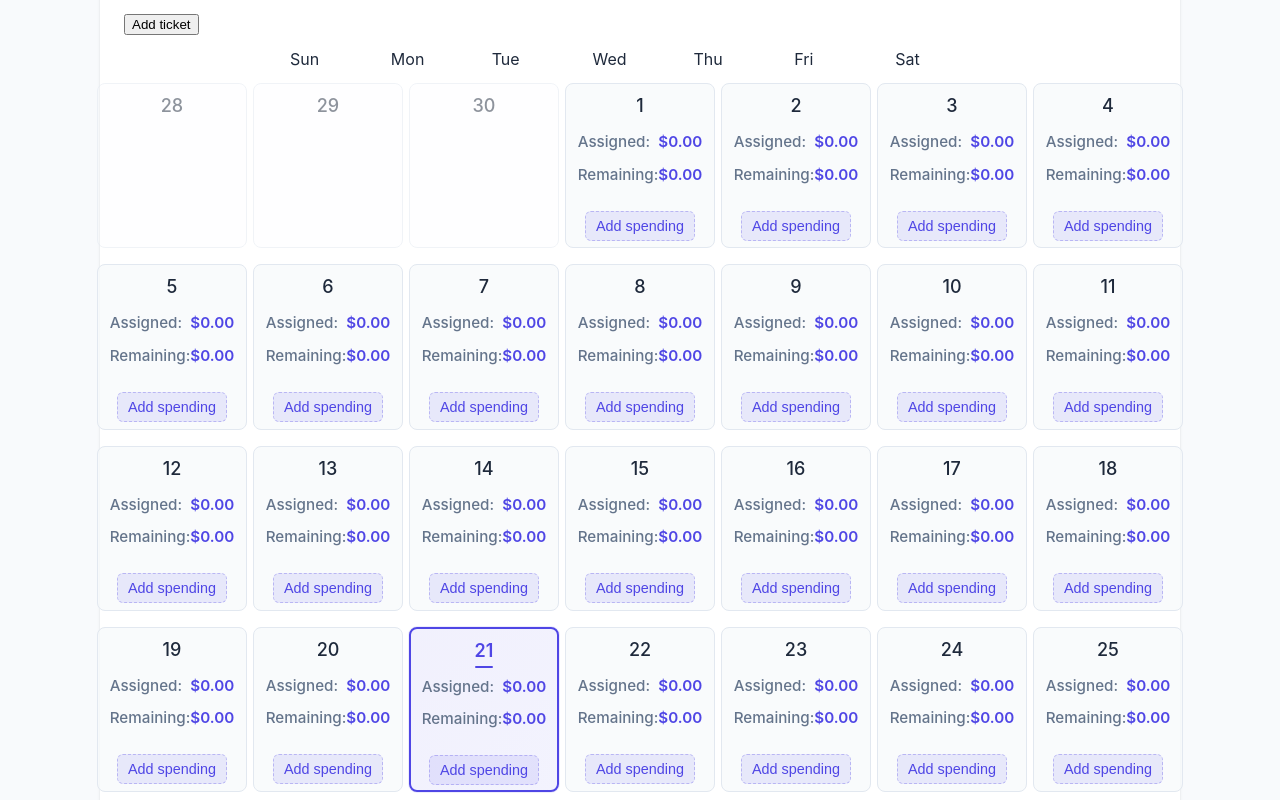
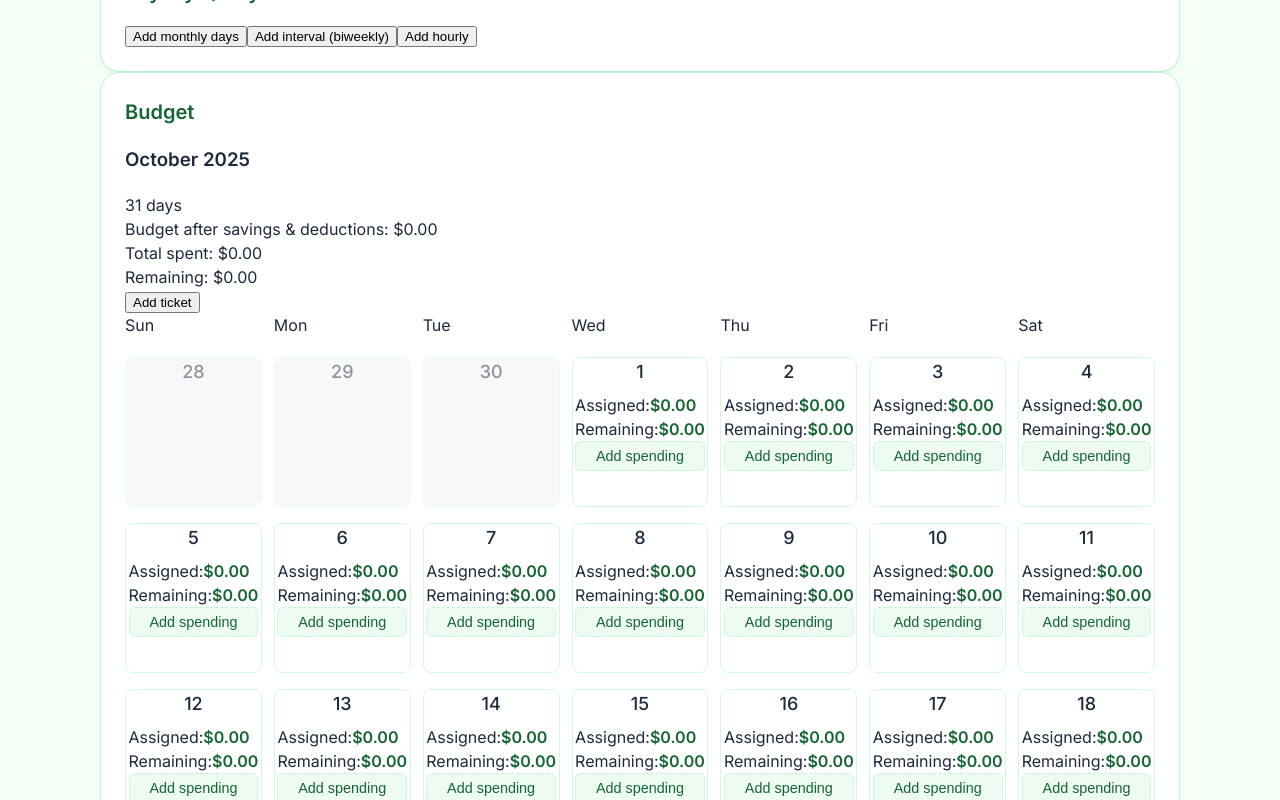
Before and after one commit to kate-emanuel/fun-finances, a React (Vite) app: page / in a window 1280 px wide. Shown: the part 600-1400 px from the top of the page. Built offline with nearby package versions, Linux system fonts and the light colour scheme.

Commit message:
change theme

```diff
--- a/src/components/GoalBudget.jsx
+++ b/src/components/GoalBudget.jsx
@@ -1,6 +1,6 @@
 import React, { useState } from 'react';
 
-const CATEGORIES = [
+const DEFAULT_CATEGORIES = [
   'fixed',
   'variable',
   'debt',
@@ -18,9 +18,12 @@ function GoalBudget({ lineItems, setLineItems }) {
     }
     setEditingIdx(null);
   };
+  const [categories, setCategories] = useState(DEFAULT_CATEGORIES);
+  const [newCategory, setNewCategory] = useState('');
+  const [showCategoryManager, setShowCategoryManager] = useState(false);
   const [editingIdx, setEditingIdx] = useState(null);
-  const [editItem, setEditItem] = useState({ name: '', amount: '' });
-  const [newItem, setNewItem] = useState({ name: '', amount: '', category: CATEGORIES[0] });
+  const [editItem, setEditItem] = useState({ name: '', amount: '', category: categories[0] });
+  const [newItem, setNewItem] = useState({ name: '', amount: '', category: categories[0] });
   const [goalIncome, setGoalIncome] = useState('');
 
   // Calculate total of all line items except 'extra'
@@ -34,7 +37,20 @@ function GoalBudget({ lineItems, setLineItems }) {
   const addLineItem = () => {
     if (!newItem.name || !newItem.amount || !newItem.category) return;
     setLineItems([...lineItems, { ...newItem, amount: Number(newItem.amount) }]);
-    setNewItem({ name: '', amount: '', category: CATEGORIES[0] });
+    setNewItem({ name: '', amount: '', category: categories[0] });
+  }
+
+  const handleAddCategory = () => {
+    const cat = newCategory.trim().toLowerCase();
+    if (!cat || categories.includes(cat) || cat === 'extra') return;
+    setCategories([...categories.slice(0, -1), cat, 'extra']);
+    setNewCategory('');
+  };
+
+  const handleRemoveCategory = (cat) => {
+    if (cat === 'extra') return;
+    setCategories(categories.filter(c => c !== cat));
+    // Optionally, update lineItems to remove or reassign items with this category
   };
 
   const handleChange = (e) => {
@@ -42,30 +58,30 @@ function GoalBudget({ lineItems, setLineItems }) {
     setNewItem({ ...newItem, [name]: value });
   };
 
-  const grouped = CATEGORIES.map(cat => ({
+  const grouped = categories.map(cat => ({
     category: cat,
     items: lineItems.filter(item => item.category === cat)
   }));
 
   const handleEditClick = (item, idx) => {
     setEditingIdx(idx);
-    setEditItem({ name: item.name, amount: item.amount });
-  };
+    setEditItem({ name: item.name, amount: item.amount, category: item.category });
+  }
 
   const handleEditChange = (e) => {
     const { name, value } = e.target;
     setEditItem({ ...editItem, [name]: value });
-  };
+  }
 
   const handleEditSave = (cat, idx) => {
     const updated = [...lineItems];
     const itemIdx = lineItems.findIndex((item, i) => item.category === cat && i === idx);
     if (itemIdx !== -1) {
-      updated[itemIdx] = { ...updated[itemIdx], name: editItem.name, amount: Number(editItem.amount) };
+      updated[itemIdx] = { ...updated[itemIdx], name: editItem.name, amount: Number(editItem.amount), category: editItem.category };
       setLineItems(updated);
     }
     setEditingIdx(null);
-  };
+  }
 
   const handleEditCancel = () => {
     setEditingIdx(null);
@@ -74,6 +90,38 @@ function GoalBudget({ lineItems, setLineItems }) {
   return (
     <div className="goal-budget-card">
       <h2>Goal Budget</h2>
+      <div className="category-manager" style={{ marginBottom: 20, padding: 8, border: '1px solid #eee', borderRadius: 8 }}>
+        <button
+          onClick={() => setShowCategoryManager(v => !v)}
+          style={{ marginBottom: 8, background: 'none', border: 'none', color: '#4f46e5', fontWeight: 'bold', cursor: 'pointer', fontSize: 16 }}
+        >
+          {showCategoryManager ? '▼' : '▶'} Manage Categories
+        </button>
+        {showCategoryManager && (
+          <div>
+            <div style={{ display: 'flex', alignItems: 'center', gap: 8 }}>
+              <input
+                type="text"
+                value={newCategory}
+                onChange={e => setNewCategory(e.target.value)}
+                placeholder="Add new category"
+                style={{ width: 160 }}
+              />
+              <button onClick={handleAddCategory}>Add Category</button>
+            </div>
+            <div style={{ marginTop: 8 }}>
+              {categories.map(cat => (
+                <span key={cat} style={{ display: 'inline-block', marginRight: 10, marginBottom: 4, padding: '2px 8px', background: '#f3f3f3', borderRadius: 6 }}>
+                  {cat.charAt(0).toUpperCase() + cat.slice(1)}
+                  {cat !== 'extra' && (
+                    <button onClick={() => handleRemoveCategory(cat)} style={{ marginLeft: 6, color: 'red', border: 'none', background: 'none', cursor: 'pointer' }}>×</button>
+                  )}
+                </span>
+              ))}
+            </div>
+          </div>
+        )}
+      </div>
       <div className="goal-income-field" style={{ marginBottom: 16 }}>
         <label>
           Monthly Income:
@@ -101,7 +149,7 @@ function GoalBudget({ lineItems, setLineItems }) {
           placeholder="Amount"
         />
         <select name="category" value={newItem.category} onChange={handleChange}>
-          {CATEGORIES.map(cat => (
+          {categories.map(cat => (
             <option key={cat} value={cat}>{cat.charAt(0).toUpperCase() + cat.slice(1)}</option>
           ))}
         </select>
@@ -129,6 +177,16 @@ function GoalBudget({ lineItems, setLineItems }) {
                         onChange={handleEditChange}
                         style={{ width: 80, marginLeft: 8 }}
                       />
+                      <select
+                        name="category"
+                        value={editItem.category}
+                        onChange={handleEditChange}
+                        style={{ marginLeft: 8 }}
+                      >
+                        {categories.map(cat => (
+                          <option key={cat} value={cat}>{cat.charAt(0).toUpperCase() + cat.slice(1)}</option>
+                        ))}
+                      </select>
                       <button onClick={() => handleEditSave(group.category, idx)} style={{ marginLeft: 8 }}>Save</button>
                       <button onClick={handleEditCancel} style={{ marginLeft: 4 }}>Cancel</button>
                       <button onClick={() => handleEditDelete(group.category, idx)} style={{ marginLeft: 4, color: 'red' }}>Delete</button>
--- a/src/styles.css
+++ b/src/styles.css
@@ -1,124 +1,16 @@
-.day-content {
-  display: flex;
-  flex-direction: column;
-  gap: 8px;
-  margin-top: 4px;
-}
-.budget-row {
-  display: flex;
-  justify-content: space-between;
-  align-items: center;
-  font-size: 0.95rem;
-  margin-bottom: 2px;
-}
-.budget-label {
-  color: var(--text-light);
-  font-weight: 500;
-}
-.budget-value {
-  font-weight: 600;
-  color: var(--accent);
-}
-.spending-section {
-  margin-top: 6px;
-  margin-bottom: 2px;
-  width: 100%;
-  display: flex;
-  justify-content: center;
-}
-.tickets-list {
-  margin-top: 6px;
-  padding-top: 4px;
-  border-top: 1px solid var(--border);
-}
 @import url('https://fonts.googleapis.com/css2?family=Inter:wght@400;500;600&display=swap');
 
 :root {
-  --bg: #f8fafc;
+  --bg: #f6fff7;
   --card: #ffffff;
-  --accent: #4f46e5;
-  --accent-light: #818cf8;
+  --accent: #22c55e;
+  --accent-light: #bbf7d0;
+  --accent-dark: #166534;
   --text: #1e293b;
   --text-light: #64748b;
-  --border: #e2e8f0;
-  --success: #10b981;
+  --border: #d1fae5;
+  --success: #22c55e;
   --warning: #f59e0b;
-}
-
-.spending-display {
-  margin-top: 8px;
-  cursor: pointer;
-  transition: all 0.2s ease;
-}
-
-.spending-display:hover {
-  opacity: 0.8;
-}
-
-.confirmed-spending {
-  font-size: 0.9rem;
-  padding: 6px 10px;
-  background: rgba(16, 185, 129, 0.1);
-  border: 1px solid rgba(16, 185, 129, 0.2);
-  color: rgb(6, 95, 70);
-  border-radius: 6px;
-}
-
-.add-spending-btn {
-  width: 100%;
-  box-sizing: border-box;
-  padding: 6px 10px;
-  background: rgba(79, 70, 229, 0.1);
-  border: 1px dashed rgba(79, 70, 229, 0.3);
-  color: var(--accent);
-  border-radius: 6px;
-  cursor: pointer;
-  font-size: 0.9rem;
-  transition: all 0.2s ease;
-}
-
-.add-spending-btn:hover {
-  background: rgba(79, 70, 229, 0.15);
-  border-color: rgba(79, 70, 229, 0.4);
-}
-
-.spending-input {
-  margin-top: 8px;
-  display: flex;
-  gap: 4px;
-}
-
-.spending-input input {
-  flex: 1;
-  padding: 6px 8px;
-  border-radius: 4px;
-  border: 1px solid var(--border);
-  font-size: 0.9rem;
-}
-
-.spending-input button {
-  padding: 6px 8px;
-  border-radius: 4px;
-  border: 1px solid var(--border);
-  background: var(--bg);
-  cursor: pointer;
-  transition: all 0.2s ease;
-}
-
-.spending-input button:first-of-type {
-  color: var(--success);
-  border-color: rgba(16, 185, 129, 0.2);
-  background: rgba(16, 185, 129, 0.1);
-}
-
-.spending-input button:last-of-type {
-  color: var(--warning);
-  border-color: rgba(245, 158, 11, 0.2);
-  background: rgba(245, 158, 11, 0.1);
-}
-
-.spending-input button:hover {
-  filter: brightness(0.95);
 }
 
 body {
@@ -135,38 +27,89 @@ body {
   padding: 0 24px;
 }
 
-.forms {
-  display: grid;
-  grid-template-columns: repeat(auto-fit, minmax(300px, 1fr));
-  gap: 1mm;
-  margin-bottom: 32px;
-}
-
 .card {
   background: var(--card);
   padding: 24px;
-  border-radius: 16px;
-  box-shadow: 0 1px 3px rgba(0,0,0,0.1), 0 1px 2px -1px rgba(0,0,0,0.1);
+  border-radius: 20px;
+  box-shadow: 0 2px 8px rgba(34,197,94,0.08), 0 1px 2px -1px rgba(34,197,94,0.08);
+  border: 1px solid var(--accent-light);
   transition: transform 0.2s, box-shadow 0.2s;
 }
-
 .card:hover {
   transform: translateY(-2px);
-  box-shadow: 0 4px 6px -1px rgba(0,0,0,0.1), 0 2px 4px -2px rgba(0,0,0,0.1);
+  box-shadow: 0 8px 24px -2px rgba(34,197,94,0.12), 0 2px 4px -2px rgba(34,197,94,0.10);
 }
 
 h2 {
   font-size: 1.25rem;
-  font-weight: 600;
-  color: var(--text);
+  font-weight: 700;
+  color: var(--accent-dark);
   margin: 0 0 1rem;
 }
 
-.row {
+.budget-value {
+  font-weight: 600;
+  color: var(--accent-dark);
+}
+
+.confirmed-spending {
+  font-size: 0.9rem;
+  padding: 6px 10px;
+  background: rgba(34, 197, 94, 0.12);
+  border: 1px solid rgba(34, 197, 94, 0.18);
+  color: var(--accent-dark);
+  border-radius: 8px;
+}
+
+.add-spending-btn {
+  width: 100%;
+  box-sizing: border-box;
+  padding: 6px 10px;
+  background: rgba(34, 197, 94, 0.08);
+  border: 1px dashed var(--accent-light);
+  color: var(--accent-dark);
+  border-radius: 6px;
+  cursor: pointer;
+  font-size: 0.9rem;
+  transition: all 0.2s ease;
+}
+.add-spending-btn:hover {
+  background: rgba(34, 197, 94, 0.15);
+  border-color: var(--accent);
+}
+
+.spending-input {
+  margin-top: 8px;
   display: flex;
-  gap: 12px;
-  align-items: center;
-  margin-bottom: 12px;
+  gap: 4px;
+}
+.spending-input input {
+  border-radius: 4px;
+  border: 1px solid var(--border);
+  font-weight: 600;
+  color: var(--accent-dark);
+  transition: all 0.2s ease;
+}
+.spending-input button {
+  padding: 6px 8px;
+  border-radius: 4px;
+  border: 1px solid var(--border);
+  background: var(--bg);
+  cursor: pointer;
+  transition: all 0.2s ease;
+}
+.spending-input button:first-of-type {
+  color: var(--accent-dark);
+  border-color: var(--accent-light);
+  background: rgba(34, 197, 94, 0.12);
+}
+.spending-input button:last-of-type {
+  color: var(--warning);
+  border-color: rgba(245, 158, 11, 0.2);
+  background: rgba(245, 158, 11, 0.1);
+}
+.spending-input button:hover {
+  filter: brightness(0.98);
 }
 
 input[type=number],
@@ -181,104 +124,104 @@ select {
   font-size: 0.95rem;
   transition: border-color 0.15s, box-shadow 0.15s;
 }
-
 input[type=number]:focus,
 input[type=text]:focus,
 select:focus {
   outline: none;
-  border-color: var(--accent-light);
-  box-shadow: 0 0 0 3px rgba(79, 70, 229, 0.1);
+  border-color: var(--accent);
+  box-shadow: 0 0 0 3px rgba(34, 197, 94, 0.12);
 }
 
-.ticket {
-  display: flex;
-  gap: 12px;
-  align-items: center;
+.day.today {
+  background: linear-gradient(135deg, rgba(34, 197, 94, 0.12), rgba(22, 101, 52, 0.08));
+  border: 2px solid var(--accent);
+  box-shadow: 0 0 0 1px rgba(34, 197, 94, 0.12);
+}
+.today-label {
+  color: var(--accent-dark);
+  background: rgba(34, 197, 94, 0.12);
+  font-size: 0.75rem;
+  font-weight: 500;
+  padding: 2px 6px;
+  border-radius: 4px;
+  text-transform: uppercase;
+  letter-spacing: 0.05em;
+}
+.payday {
+  background: linear-gradient(135deg, rgba(34, 197, 94, 0.12), rgba(187, 247, 208, 0.12));
+  color: var(--accent-dark);
+  border: 1px solid var(--accent-light);
+  padding: 8px 12px;
+  border-radius: 8px;
   margin-bottom: 8px;
-  padding: 8px;
-  border-radius: 8px;
-  background: rgba(248, 250, 252, 0.5);
-  border: 1px solid var(--border);
+  font-weight: 500;
+}
+/* END OF VALID CSS */
+
+.calendar {
+  width: 100%;
+  max-width: 2600px;
+  margin-left: auto;
+  margin-right: auto;
+  display: grid;
+  grid-template-rows: auto 1fr;
+  gap: 16px;
+  align-items: start;
 }
 
-.month-header {
-  display: flex;
-  align-items: baseline;
-  gap: 12px;
-  margin-bottom: 16px;
+.weeks {
+  display: grid;
+  grid-template-rows: repeat(5, 1fr);
+  gap: 16px;
 }
 
-.month-header h3 {
-  margin: 0;
-  color: var(--accent);
+.week-header {
+  display: grid;
+  grid-template-columns: repeat(7, 1fr);
+  gap: 12px;
+  margin-bottom: 4px;
+  width: 100%;
 }
 
-.month-header div {
-  color: var(--text-light);
-  font-size: 0.875rem;
-}
-
-.days {
+.week-row {
   display: grid;
-  grid-template-columns: repeat(auto-fill, minmax(200px, 1fr));
-  gap: 24px;
-  margin-top: 16px;
+  grid-template-columns: repeat(7, 1fr);
+  gap: 12px;
+  width: 100%;
 }
 
 .day {
-  background: rgba(248, 250, 252, 0.8);
-  padding: 8px;
+  background: var(--card);
   border-radius: 8px;
   border: 1px solid var(--border);
-  transition: all 0.2s ease;
-  position: relative;
+  min-width: 0;
+  min-height: 0;
+  width: 100%;
+  height: calc(150px);
+  min-height: calc(150px);
+  width: calc((100% ));
+  max-width: calc((100% ));
   box-sizing: border-box;
   display: flex;
   flex-direction: column;
   align-items: center;
-  width: 100%;
-  aspect-ratio: 1 / 1;
-  min-width: 0;
-  min-height: 0;
-  min-width: 150px;
-  min-height: calc(150px + 4mm);
+  justify-content: flex-start;
+  transition: all 0.2s ease;
 }
-
 .day.padding {
-  background: rgba(248, 250, 252, 0.4);
-  border-color: var(--border);
+  background: #f3f3f3;
   opacity: 0.5;
 }
-
 .day.today {
-  background: linear-gradient(135deg, rgba(79, 70, 229, 0.08), rgba(99, 102, 241, 0.08));
+  background: linear-gradient(135deg, rgba(34, 197, 94, 0.12), rgba(22, 101, 52, 0.08));
   border: 2px solid var(--accent);
-  box-shadow: 0 0 0 1px rgba(79, 70, 229, 0.1);
+  box-shadow: 0 0 0 1px rgba(34, 197, 94, 0.12);
 }
-
-.day.today .day-number {
-  color: var(--accent);
-  font-weight: 600;
-  position: relative;
-}
-
-.day.today .day-number::after {
-  content: '';
-  position: absolute;
-  bottom: -4px;
-  left: 0;
-  right: 0;
-  height: 2px;
-  background: var(--accent);
-  border-radius: 2px;
-}
-
 .day:not(.padding):hover {
-  background: rgba(248, 250, 252, 1);
+  background: #fff;
   transform: translateY(-1px);
   box-shadow: 0 2px 4px rgba(0,0,0,0.05);
 }
-
 .day-header {
   display: flex;
   flex-direction: column;
@@ -287,79 +230,21 @@ select:focus {
   font-size: 0.875rem;
   gap: 4px;
 }
-
 .day-number {
   font-weight: 500;
   color: var(--text);
   font-size: 1.125rem;
 }
-
 .today-label {
   font-size: 0.75rem;
   font-weight: 500;
   color: var(--accent);
-  background: rgba(79, 70, 229, 0.1);
+  background: rgba(34, 197, 94, 0.1);
   padding: 2px 6px;
   border-radius: 4px;
   text-transform: uppercase;
   letter-spacing: 0.05em;
 }
-
 .day-name {
   color: var(--text-light);
 }
-
-.ticket-small {
-  font-size: 0.875rem;
-  padding: 6px 0;
-  color: var(--text-light);
-}
-
-.calendar {
-  width: 100%;
-  max-width: 700px;
-    margin-left: auto;
-    margin-right: auto;
-    display: flex;
-    flex-direction: column;
-    gap: 8px;
-    align-items: center;
-}
-
-.weeks {
-  display: flex;
-  flex-direction: column;
-  gap: 16px;
-    align-items: center;
-}
-
-.week-header {
-  display: grid;
-  grid-template-columns: repeat(7, 1fr);
-  gap: 6px;
-  margin-bottom: 4px;
-  width: 100%;
-}
-
-.week-row {
-  display: grid;
-  grid-template-columns: repeat(7, 1fr);
-  gap: 6px;
-  width: 100%;
-}
-
-.payday {
-  background: linear-gradient(135deg, rgba(79, 70, 229, 0.1), rgba(129, 140, 248, 0.1));
-  padding: 8px 12px;
-  border-radius: 8px;
-  margin-bottom: 8px;
-  font-weight: 500;
-  color: var(--accent);
-  border: 1px solid rgba(79, 70, 229, 0.2);
-}
-
-.card.small {
-  padding: 16px;
-  background: rgba(248, 250, 252, 0.8);
-  border: 1px solid var(--border);
-}
```
